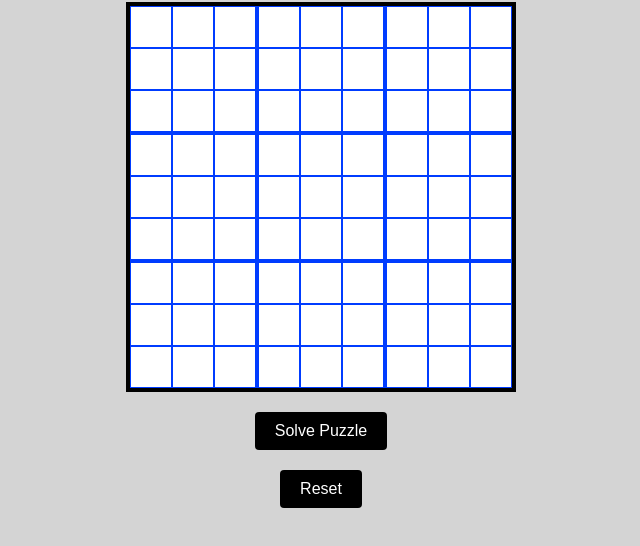
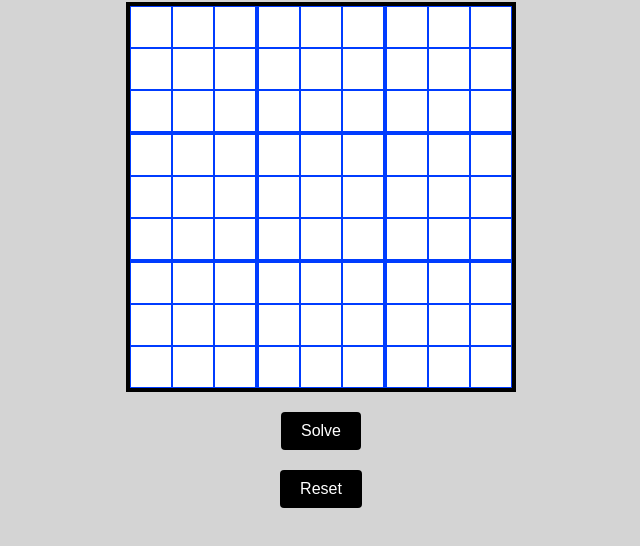
Before and after one commit to mukesh001731/Sudoku_Game, a plain HTML site: page index.html in a window 1280 px wide. Shown: the part 174-720 px from the top of the page, without its empty margins (319-959 px from the left). Drawn offline with Linux system fonts and the light colour scheme.

Commit message:
Update index.html

```diff
--- a/index.html
+++ b/index.html
@@ -14,13 +14,13 @@
     <div class="sudoku-container">
         <table>
             <tbody id="sudoku-grid">
-                <!-- The grid will be dynamically generated by JavaScript -->
+                <!-- Grid will be dynamically generated by JavaScript -->
             </tbody>
         </table>
     </div>
 
 
-    <button id="solve-btn">Solve Puzzle</button>
+    <button id="solve-btn">Solve</button>
     <button id="reset-btn">Reset</button>
 
 
```
